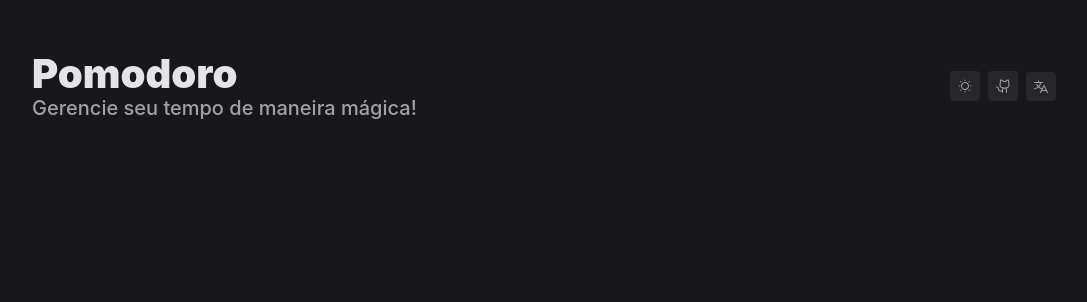
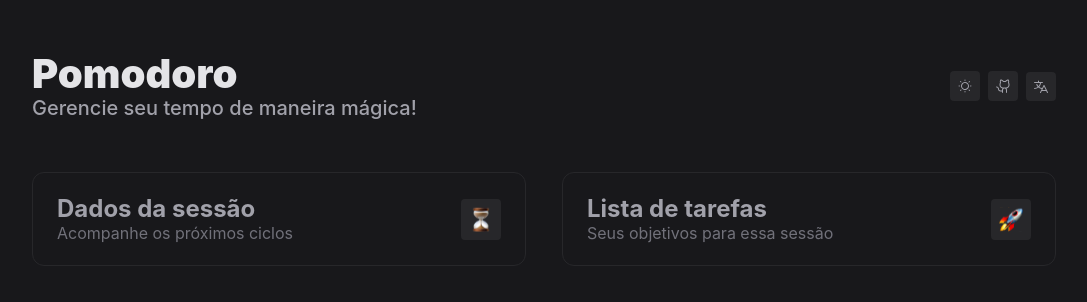
Before and after one commit to victorluadev/ballerini-challenge-may, a React (Create React App) app: page / in a window 1280 px wide. Shown: the top 302 px of the page, without its empty margins (96-1183 px from the left). Built offline with nearby package versions, Linux system fonts and the light colour scheme.

Commit message:
feat: componentes de section

```diff
--- a/src/components/Header/index.tsx
+++ b/src/components/Header/index.tsx
@@ -27,7 +27,7 @@ const Header = ({ theme }: IHeader) => {
           theme={theme}
           icon={LightIcon}
           alt="ícone para troca de tema"
-
+          isClickable
         />
         <Icon
           theme={theme}
--- a/src/pages/Home/index.tsx
+++ b/src/pages/Home/index.tsx
@@ -1,17 +1,55 @@
-import { useState } from 'react';
-import { Container } from "./style";
-import Header from '../../components/Header';
+import { useState } from "react";
+import {
+  Container,
+  DetailsWrapper,
+  IconWrapper,
+  InfoWrapper,
+  Section,
+  SectionWrapper,
+  Subtitle,
+  Title,
+} from "./style";
 
-type TTheme = 'dark' | 'white';
+import Header from "../../components/Header";
+import Icon from "../../components/Icon";
+
+import TimeIcon from "../../assets/time.svg";
+import RocketIcon from "../../assets/rocket.svg";
+
+type TTheme = "dark" | "white";
 
 const Home = () => {
-  const [theme, setTheme] = useState<TTheme>('dark');
+  const [theme, setTheme] = useState<TTheme>("dark");
 
   return (
     <Container theme={theme}>
-      <Header theme={theme}/>
+      <Header theme={theme} />
+      <SectionWrapper>
+        <Section>
+          <DetailsWrapper>
+            <InfoWrapper>
+              <Title theme={theme}>Dados da sessão</Title>
+              <Subtitle>Acompanhe os próximos ciclos</Subtitle>
+            </InfoWrapper>
+            <IconWrapper>
+              <Icon theme={theme} icon={TimeIcon} alt="Ícone de ampulheta" />
+            </IconWrapper>
+          </DetailsWrapper>
+        </Section>
+        <Section>
+          <DetailsWrapper>
+            <InfoWrapper>
+              <Title theme={theme}>Lista de tarefas</Title>
+              <Subtitle>Seus objetivos para essa sessão</Subtitle>
+            </InfoWrapper>
+            <IconWrapper>
+              <Icon theme={theme} icon={RocketIcon} alt="Ícone de foguete" />
+            </IconWrapper>
+          </DetailsWrapper>
+        </Section>
+      </SectionWrapper>
     </Container>
-  )
-}
+  );
+};
 
 export default Home;
--- a/src/pages/Home/style.ts
+++ b/src/pages/Home/style.ts
@@ -1,8 +1,6 @@
 import styled from "styled-components";
 import { CONSTANTS } from "../../constants";
 import { ITheme } from "../../types/theme";
-
-
 
 export const Container = styled.div<ITheme>`
   width: 100%;
@@ -12,7 +10,51 @@ export const Container = styled.div<ITheme>`
   position: absolute;
   align-items: center;
   overflow: hidden;
-  background-color: ${
-    props => props.theme === "dark" ? CONSTANTS.COLORS.zinc900 : CONSTANTS.COLORS.zinc50
+  background-color: ${props => props.theme === "dark" ? CONSTANTS.COLORS.zinc900 : CONSTANTS.COLORS.zinc50
   };
 `;
+
+export const SectionWrapper = styled.section`
+  display: flex;
+  flex-direction: row;
+  justify-content: center;
+  width: 80vw;
+  gap: 36px;
+`;
+
+export const Section = styled.section`
+  display: flex;
+  flex-direction: column;
+  justify-content: center;
+  border-radius: 12px;
+  border: 1px solid ${CONSTANTS.COLORS.zinc800};
+  width: 50%;
+`;
+
+export const DetailsWrapper = styled.div`
+  display: flex;
+  flex-direction: row;
+  justify-content: space-between;
+  align-items: center;
+  padding: 24px;
+`;
+
+export const InfoWrapper = styled.div`
+  display: flex;
+  flex-direction: column;
+  gap: 4px;
+`;
+
+export const Title = styled.h4<ITheme>`
+  font-size: 24px;
+  font-weight: 700;
+  color: ${props => props.theme === "dark" ? CONSTANTS.COLORS.zinc400 : CONSTANTS.COLORS.zinc600};
+`;
+
+export const Subtitle = styled.p`
+  font-size: 16px;
+  font-weight: 400;
+  color: ${CONSTANTS.COLORS.zinc500};
+`;
+
+export const IconWrapper = styled.div``;
```
Also changed, not shown: src/assets/rocket.svg (added), src/assets/time.svg (added).
